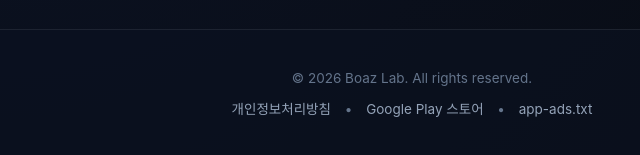
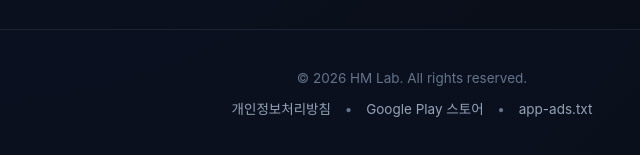
Before and after one commit to hmkim829/hmkim829.github.io, a plain HTML site: page index.html in a window 1280 px wide. Shown: the part 1934-2089 px from the top of the page, 228-868 px from the left. Drawn offline with Linux system fonts and the light colour scheme; a web font is replaced by a local one.

Commit message:
fix(web): 카피라이트 표기를 HM Lab으로 수정

```diff
--- a/index.html
+++ b/index.html
@@ -430,7 +430,7 @@
 
     <!-- Footer -->
     <footer>
-        <p>© 2026 Boaz Lab. All rights reserved.</p>
+        <p>© 2026 HM Lab. All rights reserved.</p>
         <div class="footer-links">
             <a href="https://treasure-lake-184.notion.site/Nudge-Bible-3cca460f68b680fb9956fa3163e7a033" target="_blank">개인정보처리방침</a>
             <span>•</span>
```
